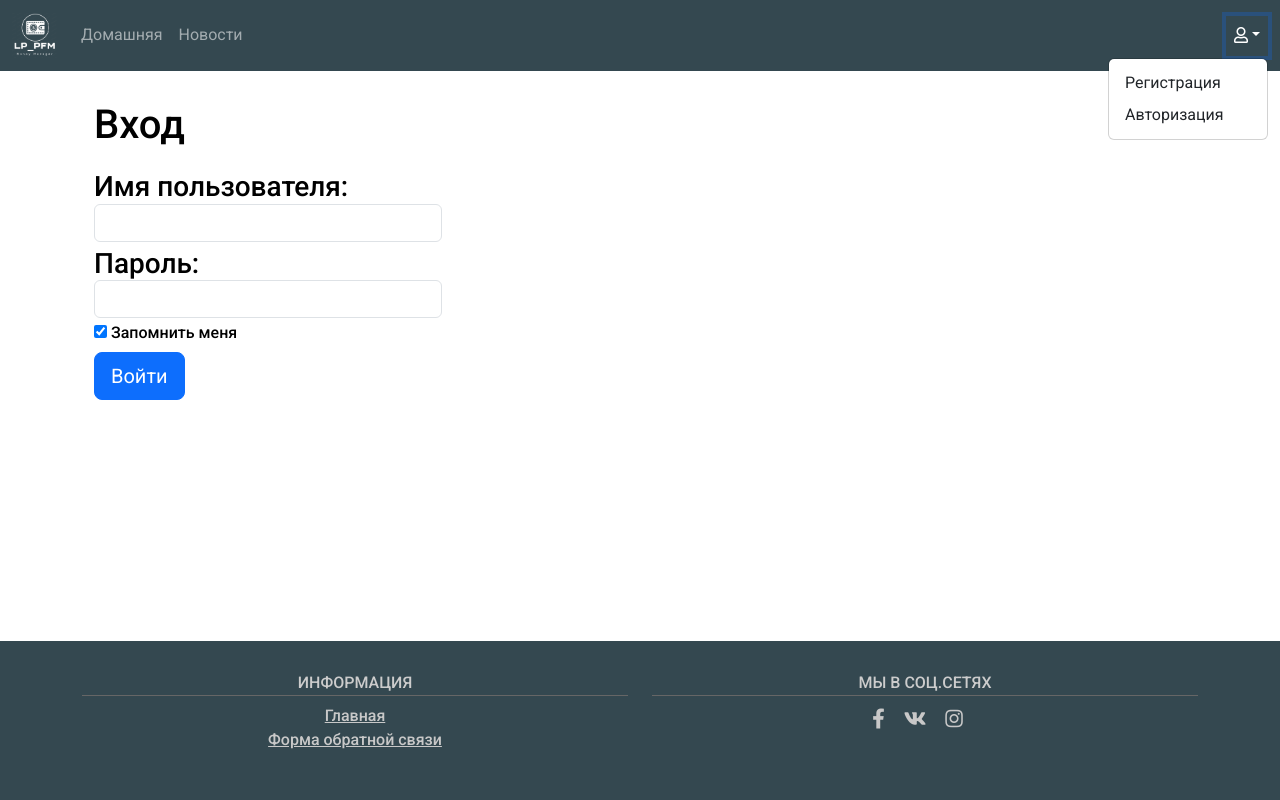
After one commit to estem8/LP_PFM, a Flask app: page /users/login in a window 1280 px wide, after a click that opens the changed part. The commit adds this page. Run offline with Flask 3, Linux system fonts and the light colour scheme.

Commit message:
Сделал блюпринты для user

```diff
--- a/app/__init__.py
+++ b/app/__init__.py
@@ -1,31 +1,18 @@
-from flask import Flask, abort, render_template, session, redirect, url_for, request
-
-from app.crud import create_user, user_list, last_news, create_news
-from app.forms import LoginForm, RegistrationForm
-
+from flask import Flask, abort, render_template, session, request
+from app.crud import last_news, create_news
+from app.user.views import blueprint as user_blueprint
 import os
 
 
 def create_app():
     app = Flask(__name__)
-    app.config.from_pyfile('config.py')
+    app.config.from_pyfile("config.py")
     app.secret_key = os.urandom(32)
+    app.register_blueprint(user_blueprint)
 
     @app.route("/")
     def index():
         return render_template("home.html")
-
-    @app.route('/login')
-    def login():
-        title = "Вход"
-        login_form = LoginForm()
-        return render_template('login.html', page_title=title, form=login_form)
-
-    @app.route("/signup")
-    def registration():
-        title = "Регистрация"
-        reg_form = RegistrationForm()
-        return render_template('registration.html', page_title=title, form=reg_form)
 
     @app.route("/profile/<username>")
     def profile(username):
--- a/app/config.py
+++ b/app/config.py
@@ -1,6 +1,9 @@
+from datetime import timedelta
 import os
 
 basedir = os.path.abspath(os.path.dirname(__file__))
 DB_URL = "sqlite:///" + os.path.join(basedir, "..", "webapp.db")
 
 SECRET_KEY = "rqwr,_w#@$1412KJ<NIOU8uioLKJlk;kUYTYUk.jGKJHfrtrtybkj,lOIOP"
+
+REMEMBER_COOKIE_DURATION = timedelta(days=14)
--- a/app/static/styles/styles.css
+++ b/app/static/styles/styles.css
@@ -74,10 +74,26 @@ max-height: 500px;
 
 .footer {
 	background-color: #344850;
+	/* position: absolute;
+	bottom: 0;
+	width: 100%;
+	padding-top: 35px; */
+
+	/* test */
 	position: absolute;
 	bottom: 0;
-	width: 100%;
-	padding-top: 35px;
+	left: 0;
+	right: 0;
+	padding: 2rem;
+	/* background: purple; */
+	/* color: white; */
+	font-weight: 500;
+	display: flex;
+	justify-content: center;
+	align-items: center;
+	gap: 0.2rem;
+	/* test */
+
 }
 
 .footer h4 {
--- /dev/null
+++ b/app/templates/footer.html
@@ -0,0 +1,21 @@
+<footer class="footer">
+    <div class="container">
+        <div class="row text-md-center">
+            <div class="col-lg-6">
+                <h4>Информация</h4>
+                <ul class="list-unstyled">
+                    <li><a href="/">Главная</a></li>
+                    <li><a href="#">Форма обратной связи</a></li>
+                </ul>
+            </div>
+            <div class="col-lg-6">
+                <h4>Мы в Соц.сетях</h4>
+                <div class="footer-icons">
+                    <a href="#"><i class="fab fa-facebook-f"></i></a>
+                    <a href="#"><i class="fab fa-vk"></i></a>
+                    <a href="#"><i class="fab fa-instagram"></i></a>
+                </div>
+            </div>
+        </div>
+    </div>
+</footer>
--- a/app/templates/home.html
+++ b/app/templates/home.html
@@ -23,12 +23,12 @@ Hone page
                 <div class="col-lg-6">
                     <p>Войдите в систему для начала работы </p>
                     <h4>
-                        <p><a href="login">Авторизация</a> / <a href="signup">Регистрация</a></p>
+                        <p><a href="{{ url_for('user.login') }}">Авторизация</a> / <a href="{{ url_for('user.registration') }}">Регистрация</a></p>
                     </h4>
                 </div>
 
                 <div class="col-lg-6">
-                    <div id="carouselExampleControls" class="carousel slide" data-bs-ride="carousel">
+                    <div id="carouselExampleControls" class="carousel slide carousel-dark" data-bs-ride="carousel">
                         <div class="carousel-inner">
                             <div class="carousel-item active">
                                 <img src="https://cdn.lifehacker.ru/wp-content/uploads/2022/11/9_1673337778-630x315.jpg"
--- /dev/null
+++ b/app/templates/menu.html
@@ -0,0 +1,33 @@
+<nav class="navbar navbar-dark navbar-expand-lg" style="background-color: #344850;">
+    <div class="container-fluid">
+        <a class="navbar-brand" href="#">
+            <img src="img/LOGO2.png" alt="Тут логотип" width="45">
+        </a>
+        <button class="navbar-toggler" type="button" data-bs-toggle=""
+            data-bs-target="#navbarSupportedContent" aria-controls="navbarSupportedContent" aria-expanded="false"
+            aria-label="Toggle navigation">
+            <span class="navbar-toggler-icon"></span>
+        </button>
+        <div class="collapse navbar-collapse" id="navbarSupportedContent">
+            <ul class="navbar-nav me-auto mb-2 mb-lg-0 top-menu">
+                <li class="nav-item">
+                    <a class="nav-link" href="/">Домашняя</a>
+                </li>
+                <li class="nav-item">
+                    <a class="nav-link" href="news/index.html">Новости</a>
+                </li>
+            </ul>
+
+            <ul class="navbar-nav ms-auto mb-2 mb-lg-0">
+                <li class="nav-item dropdown">
+                    <a class="nav-link dropdown-toggle" data-bs-toggle="dropdown" href="#"><i
+                            class="far fa-user"></i></a>
+                    <ul class="dropdown-menu" aria-labelledby="navbarDropdown">
+                        <li><a class="dropdown-item" href="{{ url_for('user.registration') }}">Регистрация</a></li>
+                        <li><a class="dropdown-item" href="{{ url_for('user.login') }}">Авторизация</a></li>
+                    </ul>
+                </li>
+            </ul>
+        </div>
+    </div>
+</nav>
--- a/app/templates/login.html
+++ b/app/templates/user/login.html
@@ -28,6 +28,12 @@ Login page
                     {{ form.password.label }}
                     {{ form.password() }}
                 </div>
+                <div class="form-group form-check p-0">
+                    <h6>
+                        {{ form.remember_me() }}
+                        {{ form.remember_me.label(class_='form-check-label') }}
+                    </h6>
+                </div>
                 {{ form.submit }}
             </form>
         </div>
--- /dev/null
+++ b/app/user/forms.py
@@ -0,0 +1,47 @@
+from flask_wtf import FlaskForm
+from wtforms import BooleanField, PasswordField, StringField, SubmitField
+from wtforms.validators import DataRequired, EqualTo, Length
+
+
+class LoginForm(FlaskForm):
+    username = StringField(
+        "Имя пользователя:",
+        validators=[DataRequired(), Length(min=4, max=50)],
+        render_kw={"class": "form-control"},
+    )
+    password = PasswordField(
+        "Пароль:",
+        validators=[DataRequired(), Length(min=6)],
+        render_kw={"class": "form-control"},
+    )
+    submit = SubmitField("Войти", render_kw={"class": "btn btn-primary btn-lg"})
+    remember_me = BooleanField(
+        "Запомнить меня", default=True, render_kw={"class": "form-chek-input"}
+    )
+
+
+class RegistrationForm(FlaskForm):
+    username = StringField(
+        "Имя пользователя:",
+        validators=[Length(min=4, max=50)],
+        render_kw={"class": "form-control"},
+    )
+    password = PasswordField(
+        "Пароль:",
+        validators=[
+            DataRequired(),
+            Length(min=6, max=50),
+        ],
+        render_kw={"class": "form-control"},
+    )
+    confirm_password = PasswordField(
+        "Повторите пароль: ",
+        validators=[
+            DataRequired(),
+            EqualTo("password"),
+        ],
+        render_kw={"class": "form-control"},
+    )
+    submit = SubmitField(
+        "Зарегистрироваться", render_kw={"class": "btn btn-primary btn-lg"}
+    )
--- /dev/null
+++ b/app/user/views.py
@@ -0,0 +1,19 @@
+from flask import Blueprint, render_template
+from app.user.forms import LoginForm, RegistrationForm
+
+
+blueprint = Blueprint('user', __name__, url_prefix='/users')
+
+
+@blueprint.route("/login")
+def login():
+    title = "Вход"
+    login_form = LoginForm()
+    return render_template("user/login.html", page_title=title, form=login_form)
+
+
+@blueprint.route("/signup")
+def registration():
+    title = "Регистрация"
+    reg_form = RegistrationForm()
+    return render_template("user/registration.html", page_title=title, form=reg_form)
```
Also changed, not shown: app/forms.py (deleted, +0 -44 lines), app/templates/base.html (+2 -59 lines), app/templates/img/LOGO2.png (renamed from app/static/img/LOGO2.png), app/templates/img/LOGO_NAV.png (renamed from app/static/img/LOGO_NAV.png), app/templates/news/index.html (renamed from app/templates/index.html), app/templates/user/registration.html (renamed from app/templates/registration.html), app/user/__init__.py (added), app/user/models.py (added).
